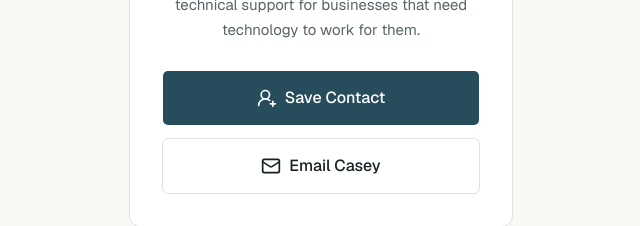
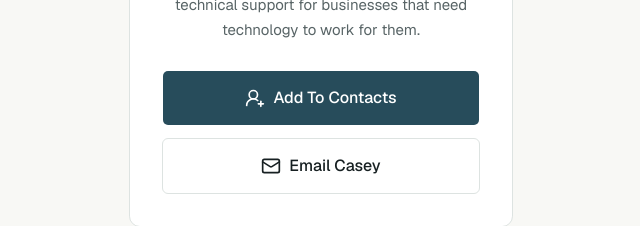
Before and after one commit to CaseyR1221/rowlands-digital, a Next.js app: page /connect in a window 1280 px wide. Shown: the part 470-696 px from the top of the page, without its empty margins (319-959 px from the left). Built offline with nearby package versions, Linux system fonts and the light colour scheme.

Commit message:
updated the text for the connect page Add Contact button

```diff
--- a/app/connect/page.tsx
+++ b/app/connect/page.tsx
@@ -89,7 +89,7 @@ export default function ConnectPage() {
             <Button asChild size="xl" className="h-14 w-full text-base">
               <a href="/connect/casey-rowlands.vcf">
                 <UserRoundPlus className="size-5" />
-                Save Contact
+                Add To Contacts
               </a>
             </Button>
             <Button
```
